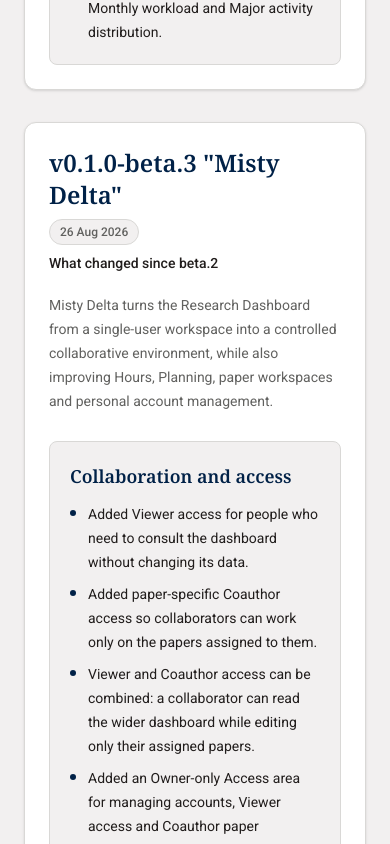
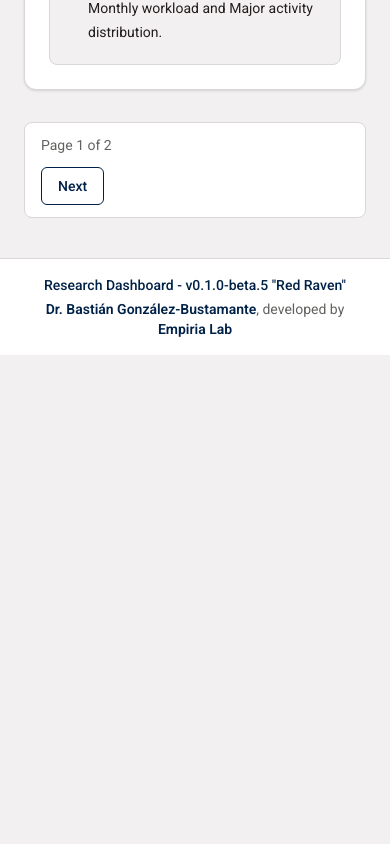
Before and after one commit to bgonzalezbustamante/research-dashboard, a Next.js app: page /release-notes in a window 390 px wide. Shown: the part 5920-6764 px from the top of the page. After the commit the page ends 6275 px from the top, so only its background shows below. Built offline with nearby package versions, Linux system fonts and the light colour scheme.

Commit message:
Paginate release notes

```diff
--- a/app/release-notes/page.tsx
+++ b/app/release-notes/page.tsx
@@ -2,9 +2,73 @@ import Link from 'next/link'
 
 import OxfordLogo from '@/components/oxford-logo'
 import SiteFooter from '@/components/site-footer'
+import ButtonLink from '@/components/ui/button-link'
 import { releases } from '@/lib/releases'
 
-export default function ReleaseNotesPage() {
+type ReleaseNotesPageProps = {
+  searchParams: Promise<{
+    page?: string
+  }>
+}
+
+const RELEASES_PER_PAGE = 3
+
+export default async function ReleaseNotesPage({
+  searchParams,
+}: ReleaseNotesPageProps) {
+  const params =
+    await searchParams
+
+  const requestedPage =
+    Number.parseInt(
+      params.page ?? '1',
+      10
+    )
+
+  const totalReleases =
+    releases.length
+
+  const totalPages =
+    Math.max(
+      1,
+      Math.ceil(
+        totalReleases /
+          RELEASES_PER_PAGE
+      )
+    )
+
+  const validRequestedPage =
+    Number.isFinite(
+      requestedPage
+    ) &&
+    requestedPage > 0
+      ? requestedPage
+      : 1
+
+  const currentPage =
+    Math.min(
+      validRequestedPage,
+      totalPages
+    )
+
+  const pageStart =
+    (currentPage - 1) *
+    RELEASES_PER_PAGE
+
+  const paginatedReleases =
+    releases.slice(
+      pageStart,
+      pageStart +
+        RELEASES_PER_PAGE
+    )
+
+  const getPageHref = (
+    pageNumber: number
+  ) =>
+    pageNumber > 1
+      ? `/release-notes?page=${pageNumber}`
+      : '/release-notes'
+
   return (
     <div className="flex min-h-screen flex-col bg-oxford-off-white text-oxford-charcoal">
       <header className="border-b border-oxford-stone bg-white px-6 py-5">
@@ -43,7 +107,8 @@ export default function ReleaseNotesPage() {
           </div>
 
           <div className="mt-10 space-y-8">
-            {releases.map((release) => (
+            {paginatedReleases.map(
+              (release) => (
                 <article
                   key={release.version}
                   className="rounded-xl border border-oxford-stone bg-white p-6 shadow-sm sm:p-8"
@@ -52,7 +117,8 @@ export default function ReleaseNotesPage() {
                     <div>
                       <div className="flex flex-wrap items-center gap-2">
                         <h2 className="font-serif text-2xl font-semibold text-oxford-blue">
-                        {release.version} &quot;{release.codename}&quot;
+                          {release.version}{' '}
+                          &quot;{release.codename}&quot;
                         </h2>
 
                         {release.status && (
@@ -77,7 +143,8 @@ export default function ReleaseNotesPage() {
                   </p>
 
                   <div className="mt-7 grid gap-6 lg:grid-cols-2">
-                  {release.sections.map((section) => (
+                    {release.sections.map(
+                      (section) => (
                         <section
                           key={section.title}
                           className="rounded-lg border border-oxford-stone bg-oxford-off-white p-5"
@@ -87,7 +154,8 @@ export default function ReleaseNotesPage() {
                           </h3>
 
                           <ul className="mt-3 space-y-2 text-sm leading-6 text-oxford-charcoal">
-                        {section.items.map((item) => (
+                            {section.items.map(
+                              (item) => (
                                 <li
                                   key={item}
                                   className="flex gap-3"
@@ -96,16 +164,58 @@ export default function ReleaseNotesPage() {
                                     aria-hidden="true"
                                     className="mt-2 h-1.5 w-1.5 shrink-0 rounded-full bg-oxford-blue"
                                   />
-                            <span>{item}</span>
+                                  <span>
+                                    {item}
+                                  </span>
                                 </li>
-                        ))}
+                              )
+                            )}
                           </ul>
                         </section>
-                  ))}
+                      )
+                    )}
                   </div>
                 </article>
-            ))}
+              )
+            )}
           </div>
+
+          {totalPages > 1 && (
+            <nav
+              aria-label="Release notes pagination"
+              className="mt-8 flex flex-col gap-3 rounded-lg border border-oxford-stone bg-white px-4 py-3 sm:flex-row sm:items-center sm:justify-between"
+            >
+              <span className="text-sm text-oxford-ash">
+                Page {currentPage} of{' '}
+                {totalPages}
+              </span>
+
+              <div className="flex gap-2">
+                {currentPage > 1 && (
+                  <ButtonLink
+                    href={getPageHref(
+                      currentPage - 1
+                    )}
+                    variant="secondary"
+                  >
+                    Previous
+                  </ButtonLink>
+                )}
+
+                {currentPage <
+                  totalPages && (
+                  <ButtonLink
+                    href={getPageHref(
+                      currentPage + 1
+                    )}
+                    variant="secondary"
+                  >
+                    Next
+                  </ButtonLink>
+                )}
+              </div>
+            </nav>
+          )}
         </div>
       </main>
 
```
Lines whose indentation alone changed are shown as unchanged.
